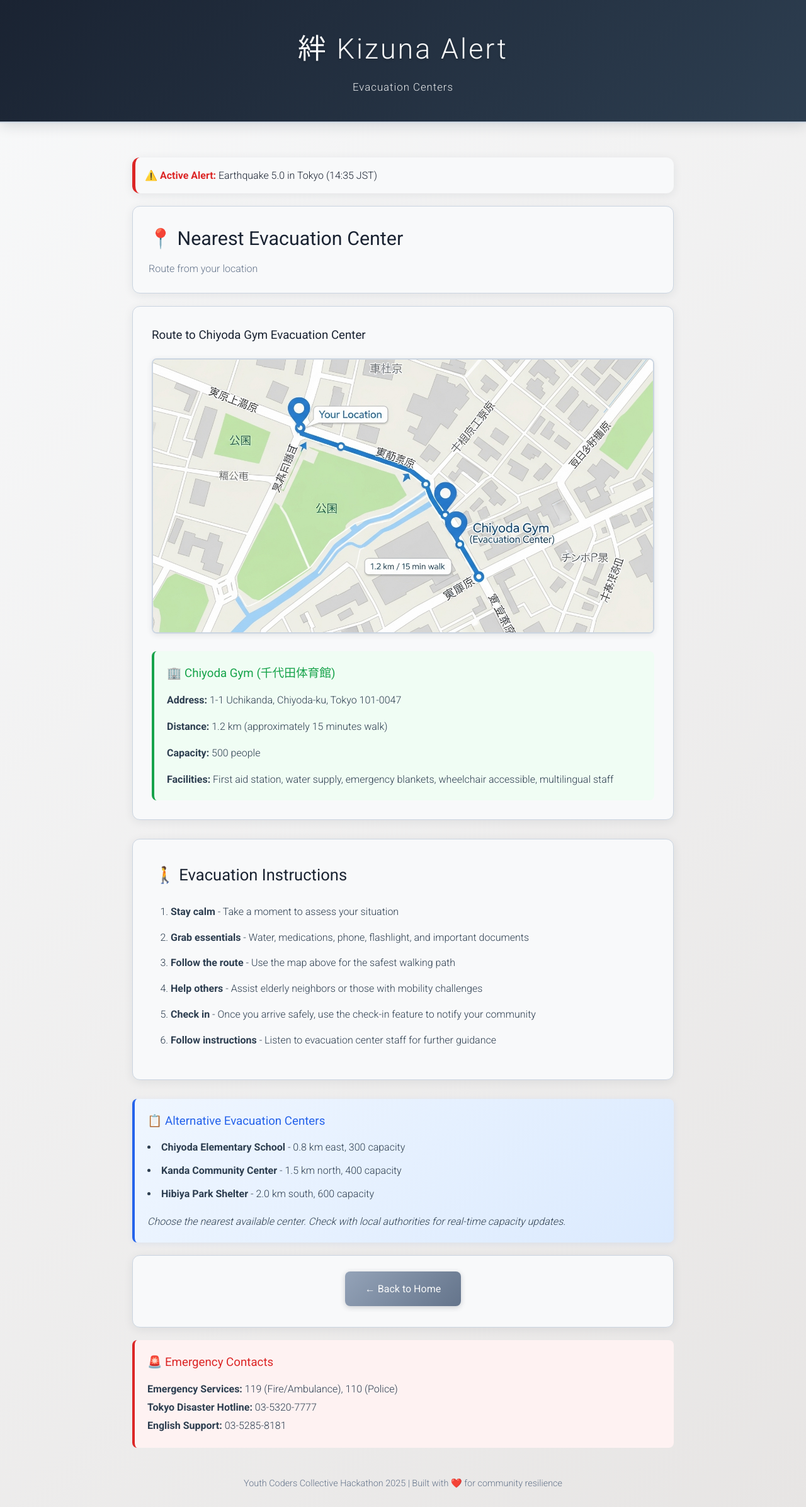
After one commit to leopaul29/kizuna-alert-Youth-Coders-Hackathon, a Flask app: page /evacuation in a window 1280 px wide. The commit adds this page. Shown: the whole page at 63% size. Run offline with Flask 3, Linux system fonts and the light colour scheme.

Commit message:
Add an evacuation center finder with route maps and refined wabi-sabi design
Add an evacuation center route map and information page, update README with design choices, and refine CSS for wabi-sabi aesthetic.

Replit-Commit-Author: Agent
Replit-Commit-Session-Id: 13b3fbc5-a453-4620-85c4-647c7cd5f9af
Replit-Commit-Checkpoint-Type: intermediate_checkpoint
Replit-Commit-Screenshot-Url: https://storage.googleapis.com/screenshot-production-us-central1/50ad9d7f-d757-4aec-a52c-3ba20f9ea643/13b3fbc5-a453-4620-85c4-647c7cd5f9af/0HtfqYq

```diff
--- a/main.py
+++ b/main.py
@@ -141,6 +141,17 @@ def leave():
     return redirect(url_for('index'))
 
 
+@app.route('/evacuation')
+def evacuation():
+    """Evacuation centers and route map"""
+    # Get postal code from session if available
+    postal_code = session.get('postal_code', '')
+
+    return render_template('evacuation.html',
+                         alerts=DISASTER_ALERTS,
+                         postal_code=postal_code)
+
+
 if __name__ == '__main__':
     # Run on 0.0.0.0:5000 for Replit compatibility
     app.run(host='0.0.0.0', port=5000, debug=True)
--- a/templates/chat.html
+++ b/templates/chat.html
@@ -79,6 +79,10 @@
                 </button>
             </form>
 
+            <a href="{{ url_for('evacuation') }}" class="btn btn-evacuation" style="margin-right: 10px;">
+                📍 View Evacuation Centers
+            </a>
+
             <a href="{{ url_for('leave') }}" class="btn btn-leave">
                 Leave Group
             </a>
--- /dev/null
+++ b/templates/evacuation.html
@@ -0,0 +1,133 @@
+<!DOCTYPE html>
+<html lang="en">
+<head>
+    <meta charset="UTF-8">
+    <meta name="viewport" content="width=device-width, initial-scale=1.0">
+    <title>Evacuation Centers - Kizuna Alert</title>
+    <link rel="stylesheet" href="{{ url_for('static', filename='style.css') }}">
+    <link rel="preconnect" href="https://fonts.googleapis.com">
+    <link rel="preconnect" href="https://fonts.gstatic.com" crossorigin>
+    <link href="https://fonts.googleapis.com/css2?family=Roboto:wght@300;400;500;700&display=swap" rel="stylesheet">
+</head>
+<body>
+    <header>
+        <h1>絆 Kizuna Alert</h1>
+        <p class="tagline">Evacuation Centers</p>
+    </header>
+
+    <div class="container">
+        <!-- Active Alerts (smaller version) -->
+        {% if alerts %}
+        <div class="alert-section" style="padding: 15px; margin-bottom: 20px;">
+            <strong style="color: var(--accent-red);">⚠️ Active Alert:</strong>
+            {% for alert in alerts %}
+                {{ alert.type }} {{ alert.magnitude }} in {{ alert.location }} ({{ alert.time }})
+            {% endfor %}
+        </div>
+        {% endif %}
+
+        <!-- Page Title -->
+        <div class="chat-header">
+            <h2>📍 Nearest Evacuation Center</h2>
+            <p class="postal-code">Route from your location</p>
+        </div>
+
+        <!-- Evacuation Map Section -->
+        <div class="evacuation-map">
+            <h3 style="color: var(--navy-blue); margin-bottom: 20px; font-weight: 400;">
+                Route to Chiyoda Gym Evacuation Center
+            </h3>
+
+            <img src="{{ url_for('static', filename='images/evacuation_map.png') }}"
+                 alt="Map showing evacuation route from your location to Chiyoda Gym in Tokyo"
+                 loading="lazy">
+
+            <div class="evacuation-info">
+                <h3>🏢 Chiyoda Gym (千代田体育館)</h3>
+                <p style="color: var(--navy-blue-light); margin-bottom: 15px;">
+                    <strong>Address:</strong> 1-1 Uchikanda, Chiyoda-ku, Tokyo 101-0047
+                </p>
+                <p style="color: var(--navy-blue-light); margin-bottom: 15px;">
+                    <strong>Distance:</strong> 1.2 km (approximately 15 minutes walk)
+                </p>
+                <p style="color: var(--navy-blue-light); margin-bottom: 15px;">
+                    <strong>Capacity:</strong> 500 people
+                </p>
+                <p style="color: var(--navy-blue-light);">
+                    <strong>Facilities:</strong> First aid station, water supply, emergency blankets,
+                    wheelchair accessible, multilingual staff
+                </p>
+            </div>
+        </div>
+
+        <!-- Safety Instructions -->
+        <div class="form-section">
+            <h2>🚶 Evacuation Instructions</h2>
+            <ol style="padding-left: 25px; color: var(--navy-blue-light); line-height: 1.8;">
+                <li style="margin-bottom: 12px;">
+                    <strong>Stay calm</strong> - Take a moment to assess your situation
+                </li>
+                <li style="margin-bottom: 12px;">
+                    <strong>Grab essentials</strong> - Water, medications, phone, flashlight, and important documents
+                </li>
+                <li style="margin-bottom: 12px;">
+                    <strong>Follow the route</strong> - Use the map above for the safest walking path
+                </li>
+                <li style="margin-bottom: 12px;">
+                    <strong>Help others</strong> - Assist elderly neighbors or those with mobility challenges
+                </li>
+                <li style="margin-bottom: 12px;">
+                    <strong>Check in</strong> - Once you arrive safely, use the check-in feature to notify your community
+                </li>
+                <li style="margin-bottom: 12px;">
+                    <strong>Follow instructions</strong> - Listen to evacuation center staff for further guidance
+                </li>
+            </ol>
+        </div>
+
+        <!-- Alternative Centers -->
+        <div class="info-box">
+            <h3>📋 Alternative Evacuation Centers</h3>
+            <ul style="line-height: 1.8;">
+                <li><strong>Chiyoda Elementary School</strong> - 0.8 km east, 300 capacity</li>
+                <li><strong>Kanda Community Center</strong> - 1.5 km north, 400 capacity</li>
+                <li><strong>Hibiya Park Shelter</strong> - 2.0 km south, 600 capacity</li>
+            </ul>
+            <p style="margin-top: 15px; color: var(--navy-blue-light);">
+                <em>Choose the nearest available center. Check with local authorities for real-time capacity updates.</em>
+            </p>
+        </div>
+
+        <!-- Action Buttons -->
+        <div class="chat-actions">
+            {% if postal_code %}
+                <a href="{{ url_for('chat') }}" class="btn btn-secondary">
+                    ← Back to Community Chat
+                </a>
+            {% else %}
+                <a href="{{ url_for('index') }}" class="btn btn-secondary">
+                    ← Back to Home
+                </a>
+            {% endif %}
+        </div>
+
+        <!-- Emergency Contact Info -->
+        <div style="background: #fef2f2; border-left: 4px solid var(--accent-red); padding: 20px; margin-top: 20px; border-radius: 8px;">
+            <h3 style="color: var(--accent-red); margin-bottom: 12px; font-weight: 400;">
+                🚨 Emergency Contacts
+            </h3>
+            <p style="color: var(--navy-blue-light); line-height: 1.8;">
+                <strong>Emergency Services:</strong> 119 (Fire/Ambulance), 110 (Police)<br>
+                <strong>Tokyo Disaster Hotline:</strong> 03-5320-7777<br>
+                <strong>English Support:</strong> 03-5285-8181
+            </p>
+        </div>
+    </div>
+
+    <footer>
+        <p>
+            Youth Coders Collective Hackathon 2025 | Built with ❤️ for community resilience
+        </p>
+    </footer>
+</body>
+</html>
```
Also changed, not shown: README.md, attached_assets/generated_images/Tokyo_evacuation_route_map_a8f7cd09.png (added), static/images/evacuation_map.png (added).
